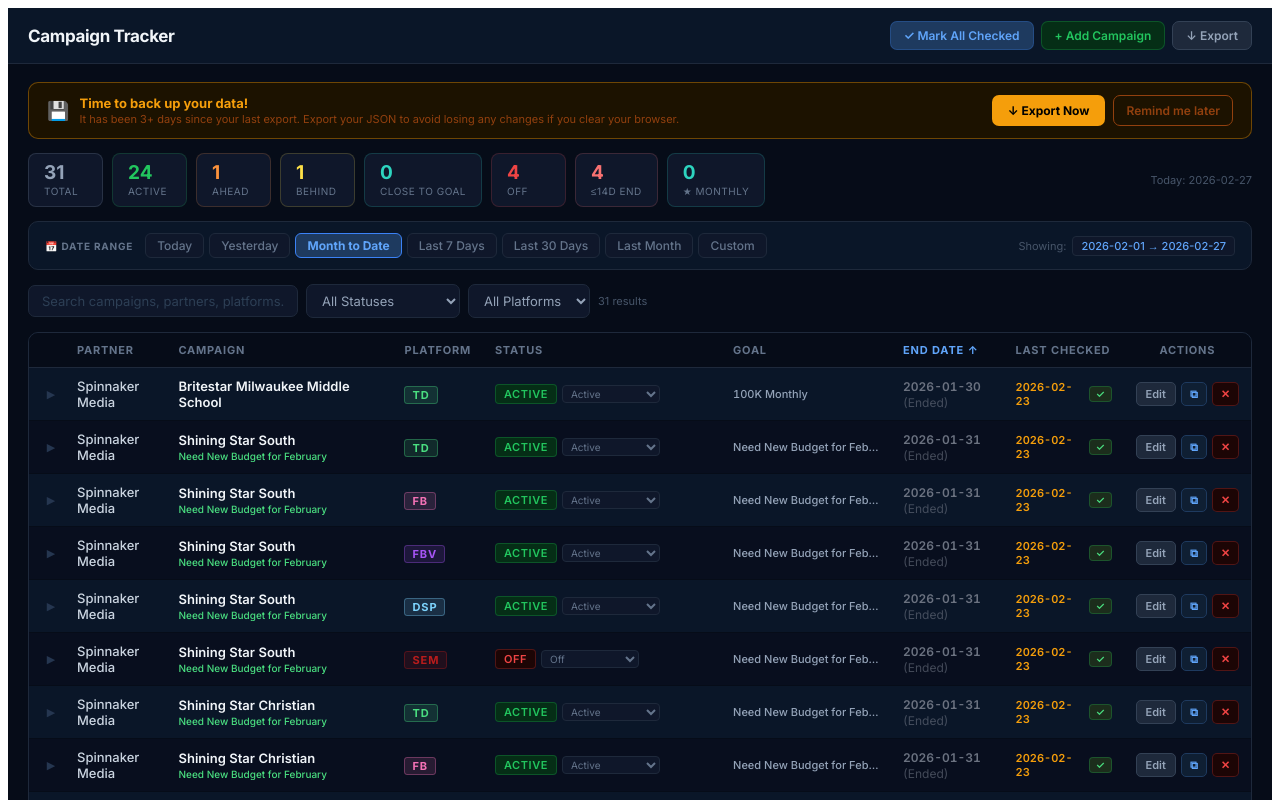
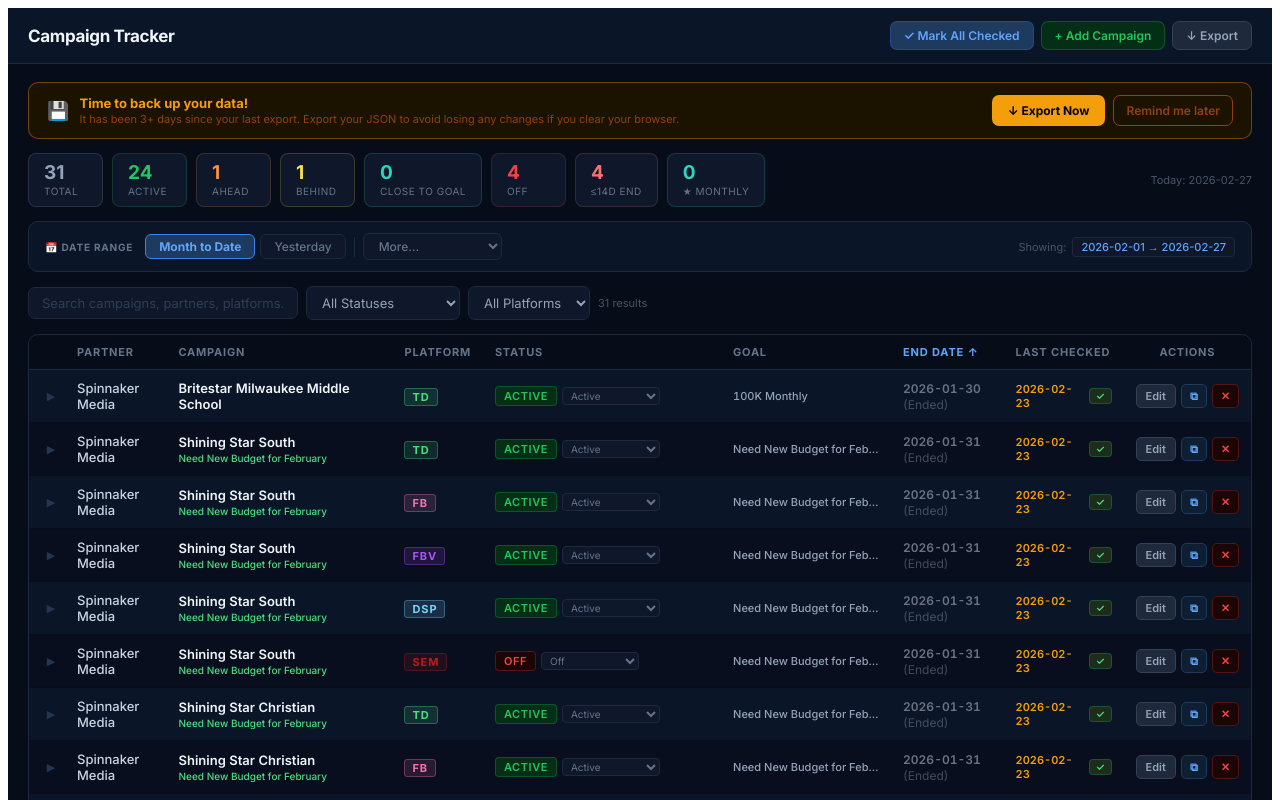
Before and after one commit to agagan-oss/Campaign-Tracker-, a React (Vite) app: page / in a window 1280 px wide. Shown: the top 800 px of the page. Built offline with nearby package versions, Linux system fonts and the light colour scheme.

Commit message:
Update App.jsx

```diff
--- a/src/App.jsx
+++ b/src/App.jsx
@@ -187,25 +187,77 @@ function DateBar({ range, setRange }) {
   const presets = getPresets();
   const [cs, setCs] = useState(range.start||"");
   const [ce, setCe] = useState(range.end||"");
+  const [showCustom, setShowCustom] = useState(false);
+
+  const quickKeys = ["mtd", "yesterday"];
+  const dropdownKeys = ["today", "last7", "last30", "lastMonth", "custom"];
+  const isDropdownActive = dropdownKeys.includes(range.preset);
+
+  function handleDropdown(val) {
+    if (val === "custom") {
+      setShowCustom(true);
+      setRange({preset:"custom", start:cs, end:ce, label:"Custom"});
+    } else if (val !== "__none__") {
+      setShowCustom(false);
+      const p = presets[val];
+      setRange({preset:val, ...p});
+    }
+  }
+
   return (
     <div style={{ background:"#0a1628", border:"1px solid #1e293b", borderRadius:10, padding:"11px 16px", marginBottom:14, display:"flex", flexWrap:"wrap", alignItems:"center", gap:8 }}>
       <span style={{ fontSize:10, color:"#64748b", textTransform:"uppercase", letterSpacing:"0.08em", fontWeight:700, marginRight:4 }}>📅 Date Range</span>
-      <div style={{ display:"flex", flexWrap:"wrap", gap:5 }}>
-        {Object.entries(presets).map(([k,v])=>{
-          const on = range.preset===k;
-          return <button key={k} onClick={()=>{ if(k==="custom") setRange({preset:"custom",start:cs,end:ce,label:"Custom"}); else setRange({preset:k,...v}); }}
-            style={{ background:on?"#1e3a5f":"#0f172a", border:`1px solid ${on?"#3b82f6":"#1e293b"}`, borderRadius:6, padding:"4px 11px", color:on?"#60a5fa":"#64748b", fontSize:12, fontWeight:on?700:500, cursor:"pointer" }}>{v.label}</button>;
+
+      {/* Quick buttons: MTD + Yesterday */}
+      <div style={{ display:"flex", gap:5 }}>
+        {quickKeys.map(k => {
+          const on = range.preset === k;
+          return (
+            <button key={k} onClick={()=>{ setShowCustom(false); setRange({preset:k,...presets[k]}); }}
+              style={{ background:on?"#1e3a5f":"#0f172a", border:`1px solid ${on?"#3b82f6":"#1e293b"}`, borderRadius:6, padding:"4px 13px", color:on?"#60a5fa":"#64748b", fontSize:12, fontWeight:on?700:500, cursor:"pointer" }}>
+              {presets[k].label}
+            </button>
+          );
         })}
       </div>
-      {range.preset==="custom" && (
+
+      {/* Divider */}
+      <div style={{ width:1, height:20, background:"#1e293b" }}/>
+
+      {/* More dropdown */}
+      <select
+        value={isDropdownActive ? range.preset : "__none__"}
+        onChange={e => handleDropdown(e.target.value)}
+        style={{
+          background: isDropdownActive?"#1e3a5f":"#0f172a",
+          border:`1px solid ${isDropdownActive?"#3b82f6":"#1e293b"}`,
+          borderRadius:6, padding:"4px 11px",
+          color: isDropdownActive?"#60a5fa":"#64748b",
+          fontSize:12, fontWeight: isDropdownActive?700:500, cursor:"pointer"
+        }}
+      >
+        <option value="__none__" disabled>More…</option>
+        <option value="today">Today</option>
+        <option value="last7">Last 7 Days</option>
+        <option value="last30">Last 30 Days</option>
+        <option value="lastMonth">Last Month</option>
+        <option value="custom">Custom Range…</option>
+      </select>
+
+      {/* Custom date inputs */}
+      {(showCustom || range.preset==="custom") && (
         <div style={{ display:"flex", gap:6, alignItems:"center" }}>
-          <input type="date" value={cs} onChange={e=>setCs(e.target.value)} style={{ background:"#0f172a", border:"1px solid #334155", borderRadius:6, padding:"4px 8px", color:"#e2e8f0", fontSize:12 }}/>
+          <input type="date" value={cs} onChange={e=>setCs(e.target.value)}
+            style={{ background:"#0f172a", border:"1px solid #334155", borderRadius:6, padding:"4px 8px", color:"#e2e8f0", fontSize:12 }}/>
           <span style={{color:"#475569",fontSize:11}}>to</span>
-          <input type="date" value={ce} onChange={e=>setCe(e.target.value)} style={{ background:"#0f172a", border:"1px solid #334155", borderRadius:6, padding:"4px 8px", color:"#e2e8f0", fontSize:12 }}/>
-          <button onClick={()=>cs&&ce&&setRange({preset:"custom",start:cs,end:ce,label:`${cs} → ${ce}`})} disabled={!cs||!ce}
+          <input type="date" value={ce} onChange={e=>setCe(e.target.value)}
+            style={{ background:"#0f172a", border:"1px solid #334155", borderRadius:6, padding:"4px 8px", color:"#e2e8f0", fontSize:12 }}/>
+          <button onClick={()=>{ if(cs&&ce){ setRange({preset:"custom",start:cs,end:ce,label:`${cs} → ${ce}`}); setShowCustom(false); }}} disabled={!cs||!ce}
             style={{ background:cs&&ce?"#3b82f6":"#1e293b", border:"none", borderRadius:6, padding:"4px 12px", color:cs&&ce?"#fff":"#475569", fontSize:12, fontWeight:700, cursor:cs&&ce?"pointer":"default" }}>Apply</button>
         </div>
       )}
+
+      {/* Active range display */}
       {range.start && range.end && (
         <div style={{ marginLeft:"auto", display:"flex", alignItems:"center", gap:6 }}>
           <span style={{ fontSize:11, color:"#475569" }}>Showing:</span>
```
